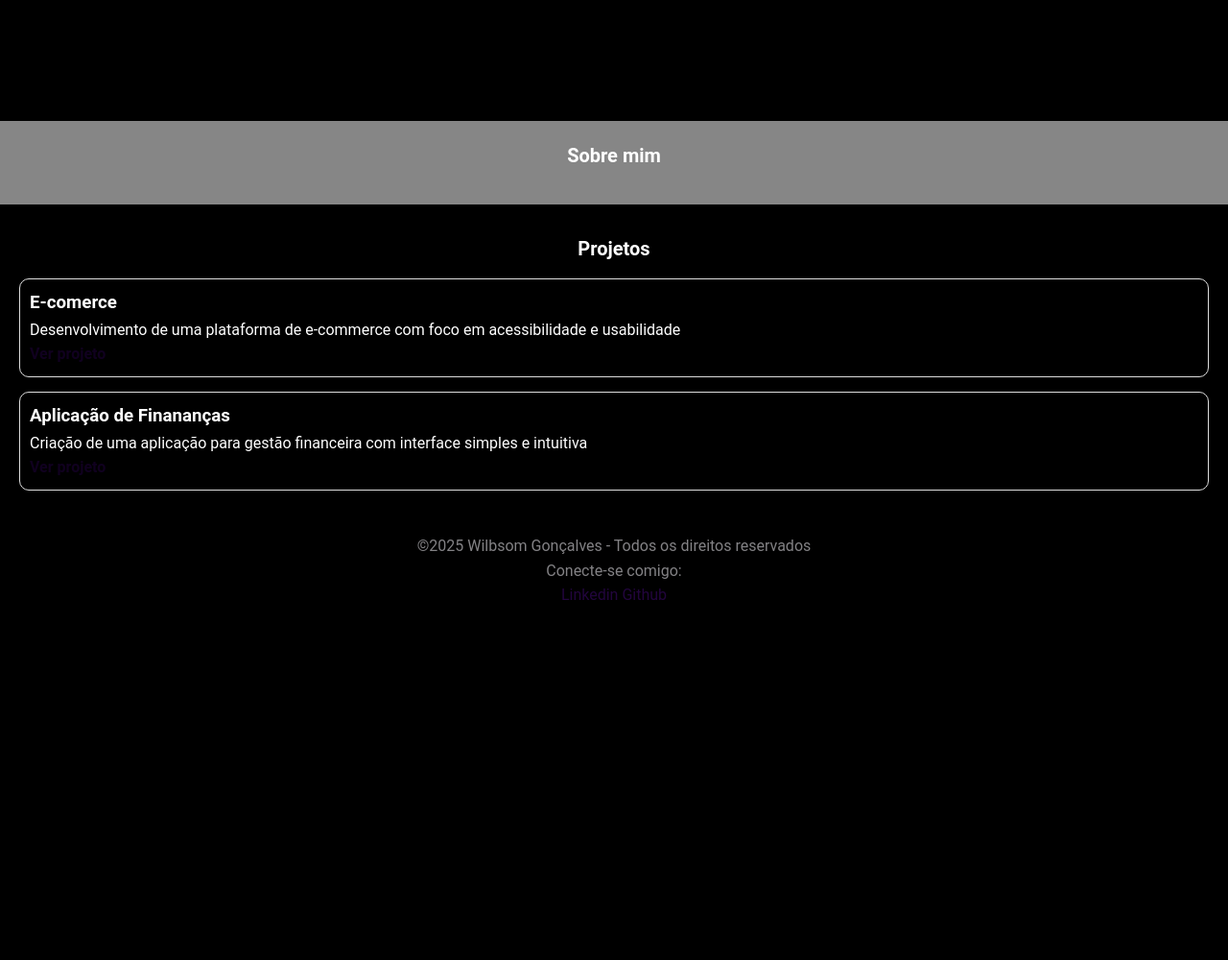
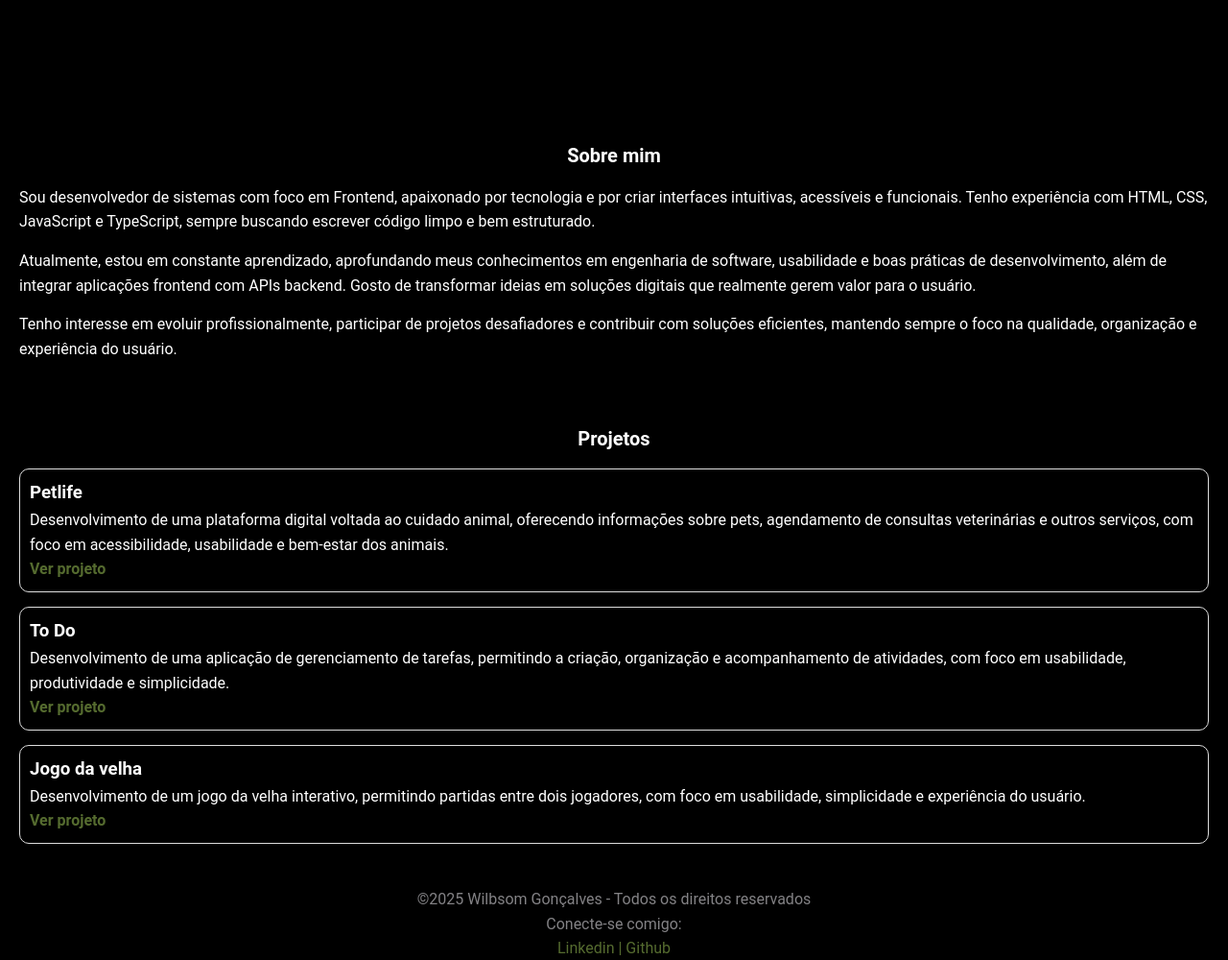
Before and after one commit to Wilbsomgs/Ebac_Projects, a plain HTML site: page portifolio/index.html in a window 1280 px wide. Shown: the part 760-1760 px from the top of the page at 96% size. Before the commit the page ends 1393 px from the top, so only its background shows below. Drawn offline with Linux system fonts and the light colour scheme.

Commit message:
refactor(): altera descricao e pprojetos

```diff
--- a/portifolio/estilos.css
+++ b/portifolio/estilos.css
@@ -44,6 +44,10 @@ header nav ul li a {
     text-decoration: none;
     font-weight: bold;
 }
+header nav ul li a:hover {
+   color: #d8ddd8;
+}
+
 
 /* Seção */
 section {
@@ -67,25 +71,23 @@ article {
     box-shadow: 0 2px 5px rgba(0,0,0,0.1);
 }
 
+a {
+    color: #556B2F;
+    text-decoration: none;
+}
 article a {
     text-decoration: none;
     font-weight: bold;
-    color: #10001f;
 }
 
 article a:hover{
-    color: #007aff;
+    color: #a0f310;
 }
 
 /* Footer */
 footer {
     color: #838285;
     text-align: center;
-}
-
-footer a {
-    text-decoration: none;
-    color: #22053d;
 }
 
 footer a:hover{
@@ -114,7 +116,8 @@ footer a:hover{
     color: #556B2F;
     text-decoration: none;
 }
-.home a:hover {
+.home a:hover,
+nav a:hover {
     text-decoration: underline;
 }
 .home img{
@@ -125,5 +128,9 @@ footer a:hover{
 
 #about {
     margin-top: 200px;
-    background-color: rgb(134, 134, 134);
+    background-color: rgb(0, 0, 0);
 }
+
+#about p {
+    margin-bottom: 15px;
+}
--- a/portifolio/index.html
+++ b/portifolio/index.html
@@ -19,7 +19,7 @@
        <nav>
             <ul>
                 <li><a href="#">Sobre</a></li>
-                <li><a href="#">Projetos</a></li>
+                <li><a href="#projects">Projetos</a></li>
                 <li><a href="#">Contato</a></li>
             </ul>
         </nav>
@@ -43,22 +43,48 @@
         </section>
 
         <section id="about">
+            <h2>Sobre mim</h2>
+            <p>
+                Sou desenvolvedor de sistemas com foco em Frontend, apaixonado por tecnologia e por
+                criar interfaces intuitivas, acessíveis e funcionais. Tenho experiência com HTML, CSS,
+                JavaScript e TypeScript, sempre buscando escrever código limpo e bem estruturado.
+            </p>
 
-            <h2>Sobre mim</h2>
+            <p>
+                Atualmente, estou em constante aprendizado, aprofundando meus conhecimentos em engenharia de software,
+                usabilidade e boas práticas de desenvolvimento, além de integrar aplicações frontend com APIs backend.
+                Gosto de transformar ideias em soluções digitais que realmente gerem valor para o usuário.
+            </p>
+            <p>
+                Tenho interesse em evoluir profissionalmente, participar de projetos desafiadores e contribuir com soluções
+                eficientes, mantendo sempre o foco na qualidade, organização e experiência do usuário.
+            </p>
 
         </section>
 
         <!-- Seção Projetos -->
-        <section class="projects">
+        <section id="projects" class="projects">
             <h2>Projetos</h2>
                 <article>
-                    <h3>E-comerce</h3>
-                    <p>Desenvolvimento de uma plataforma de e-commerce com foco em acessibilidade e usabilidade</p>
+                    <h3>Petlife</h3>
+                    <p>Desenvolvimento de uma plataforma digital voltada ao cuidado animal,
+                       oferecendo informações sobre pets, agendamento de consultas veterinárias
+                       e outros serviços, com foco em acessibilidade, usabilidade e bem-estar dos animais.</p>
                     <a href="#">Ver projeto</a>
                 </article>
+
+                <article>
+                    <h3>To Do</h3>
+                    <p>Desenvolvimento de uma aplicação de gerenciamento de tarefas, permitindo a criação,
+                       organização e acompanhamento de atividades, com foco em usabilidade,
+                       produtividade e simplicidade.</p>
+                    <a href="#">Ver projeto</a>
+                </article>
+
                  <article>
-                    <h3>Aplicação de Finananças</h3>
-                    <p>Criação de uma aplicação para gestão financeira com interface simples e intuitiva</p>
+                    <h3>Jogo da velha</h3>
+                    <p>Desenvolvimento de um jogo da velha interativo, permitindo partidas entre dois jogadores,
+                       com foco em usabilidade, simplicidade e experiência do usuário.</p>
                     <a href="#">Ver projeto</a>
                 </article>
         </section>
@@ -67,8 +93,8 @@
     <footer>
         <p>&copy;2025 Wilbsom Gonçalves - Todos os direitos reservados</p>
         <p>Conecte-se comigo:</p>
-        <a href="">Linkedin</a>
-        <a href="">Github</a>
+        <a href="#">Linkedin |</a>
+        <a href="#">Github</a>
     </footer>
 </body>
 </html>
```
